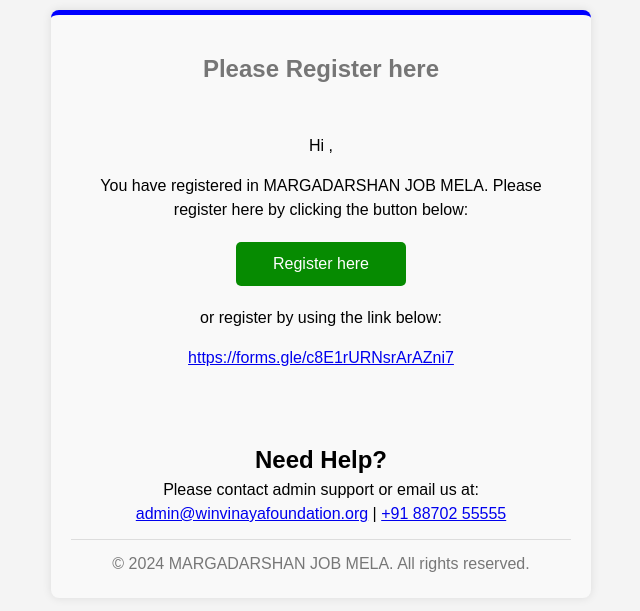
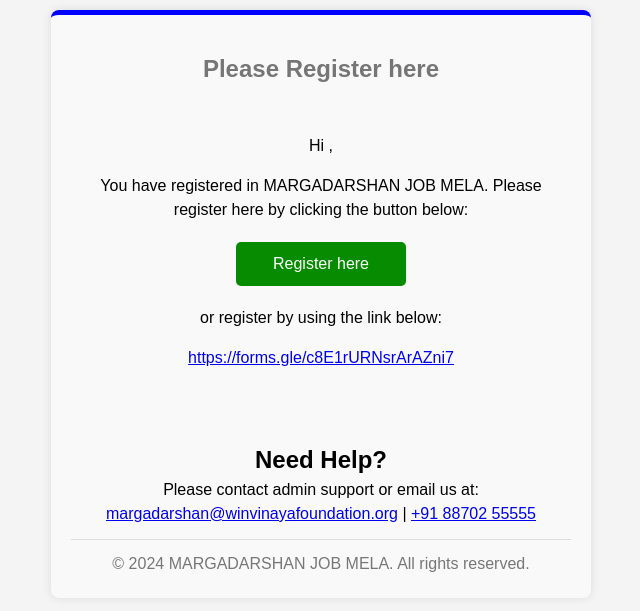
Before and after one commit to daran6255/margadarshan, a Flask app: template templates/student_email_template.html in a window 1280 px wide. Shown: the top 611 px of the page, without its empty margins (319-959 px from the left). Run offline with Flask 3, Linux system fonts and the light colour scheme; the template is opened without the code that fills it, so the values that code supplies are empty.

Commit message:
email updated

```diff
--- a/templates/corporate_email_template.html
+++ b/templates/corporate_email_template.html
@@ -122,7 +122,7 @@
             <div class="needhelp">
                 <h2>Need Help?</h2>
                 <p>Please contact admin support or email us at:</p>
-                <p><a href="#">admin@winvinayafoundation.org</a> | <a href="#">+91 88702 55555</a> </p>
+                <p><a href="#">margadarshan@winvinayafoundation.org</a> | <a href="#">+91 88702 55555</a> </p>
             </div>
 
         </div>
--- a/templates/student_email_template.html
+++ b/templates/student_email_template.html
@@ -122,7 +122,7 @@
             <div class="needhelp">
                 <h2>Need Help?</h2>
                 <p>Please contact admin support or email us at:</p>
-                <p><a href="#">admin@winvinayafoundation.org</a> | <a href="#">+91 88702 55555</a> </p>
+                <p><a href="#">margadarshan@winvinayafoundation.org</a> | <a href="#">+91 88702 55555</a> </p>
             </div>
 
         </div>
```
Also changed, not shown: 1 other file.
